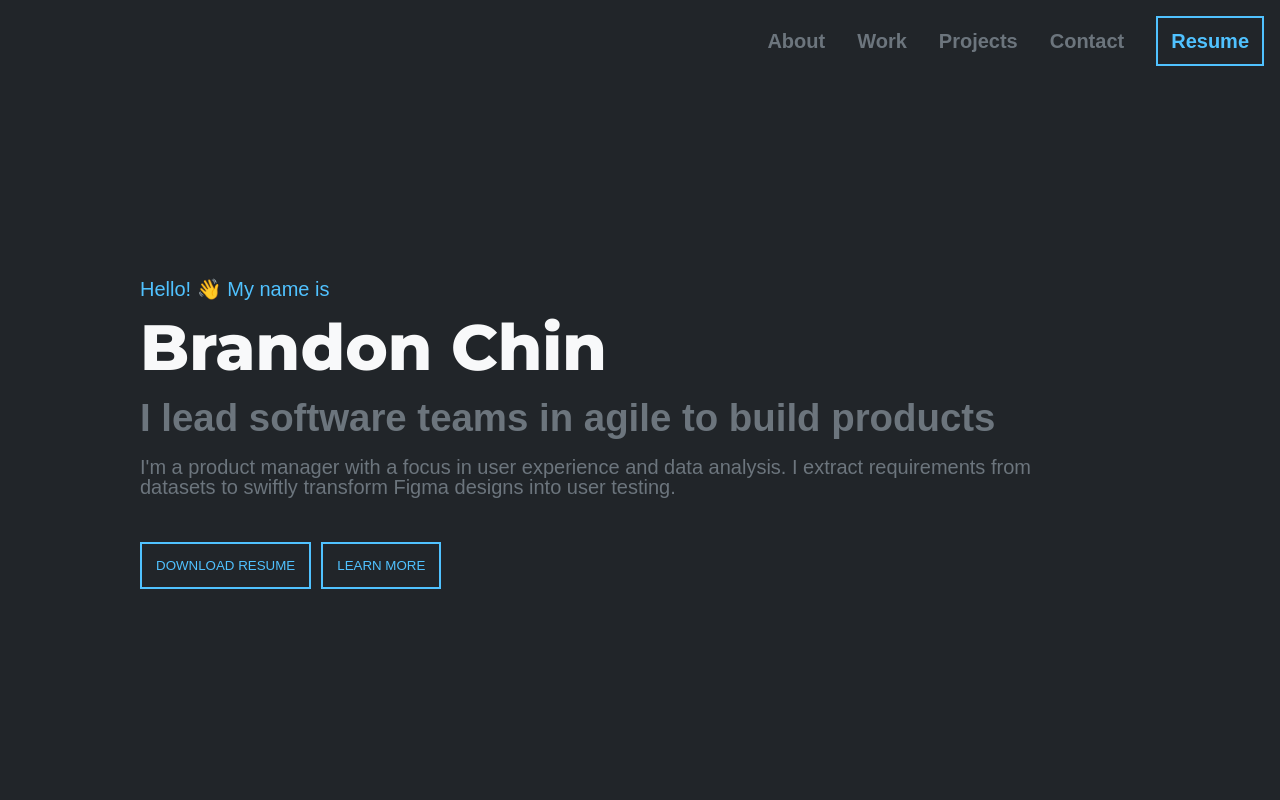
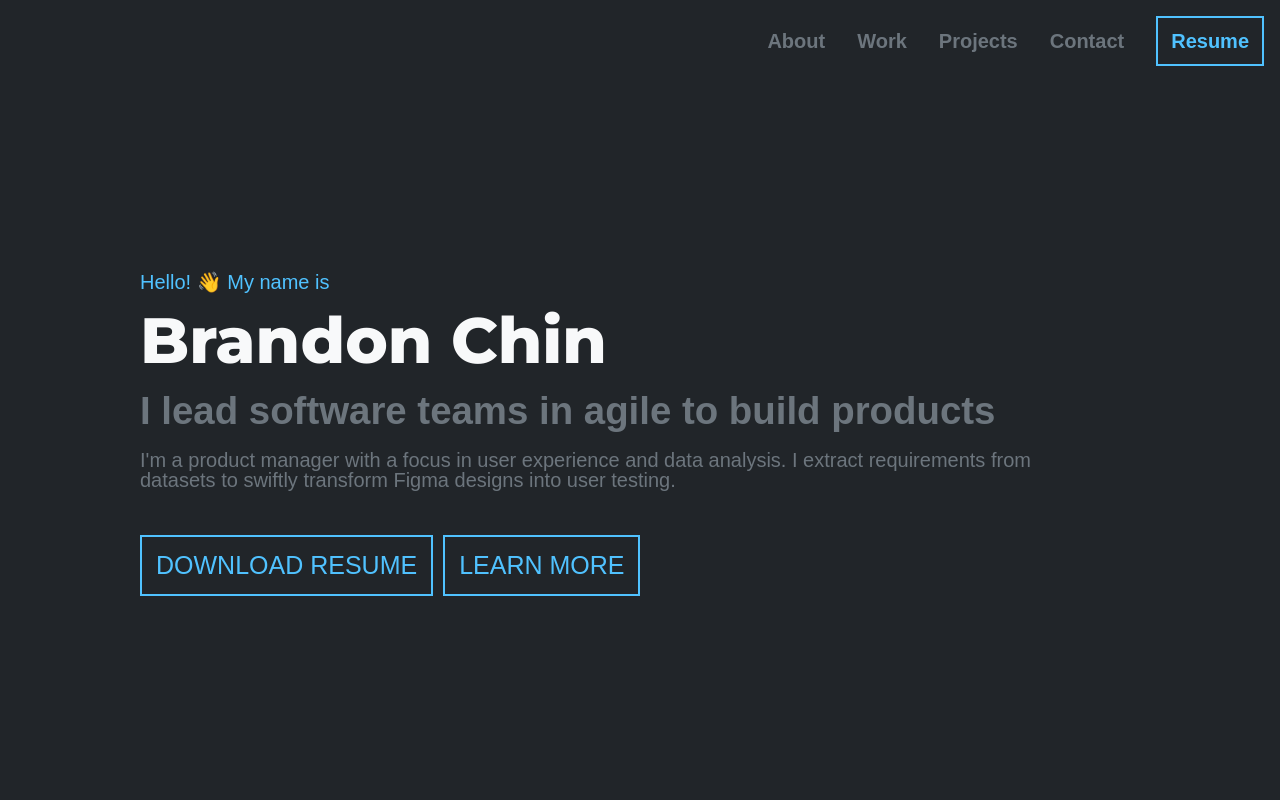
Before and after one commit to brandonchin00/Brandon-Chin, a React (Create React App) app: page / in a window 1280 px wide. Shown: the top 800 px of the page. Built offline with nearby package versions, Linux system fonts and the light colour scheme; a web font is replaced by a local one.

Commit message:
update v1.01

```diff
--- a/src/pages/button.css
+++ b/src/pages/button.css
@@ -13,6 +13,7 @@
   padding: var(--fn-sm);
   background: transparent;
   font-family: var(--tertiary-font);
+  font-size: clamp(10px, 5vw, 25px);
   color: var(--quaternary--);
   text-decoration: none;
   text-align: center;
```
